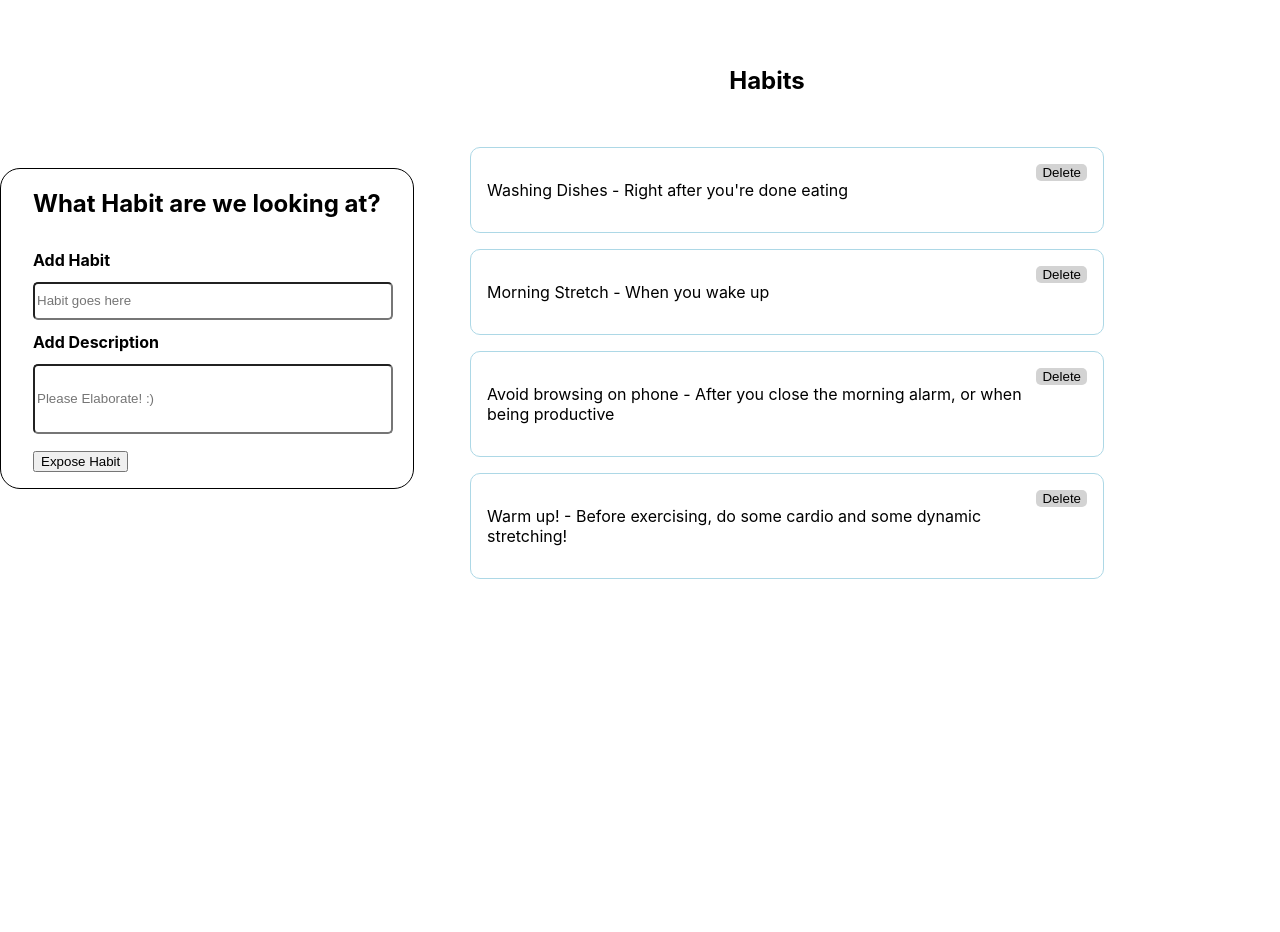
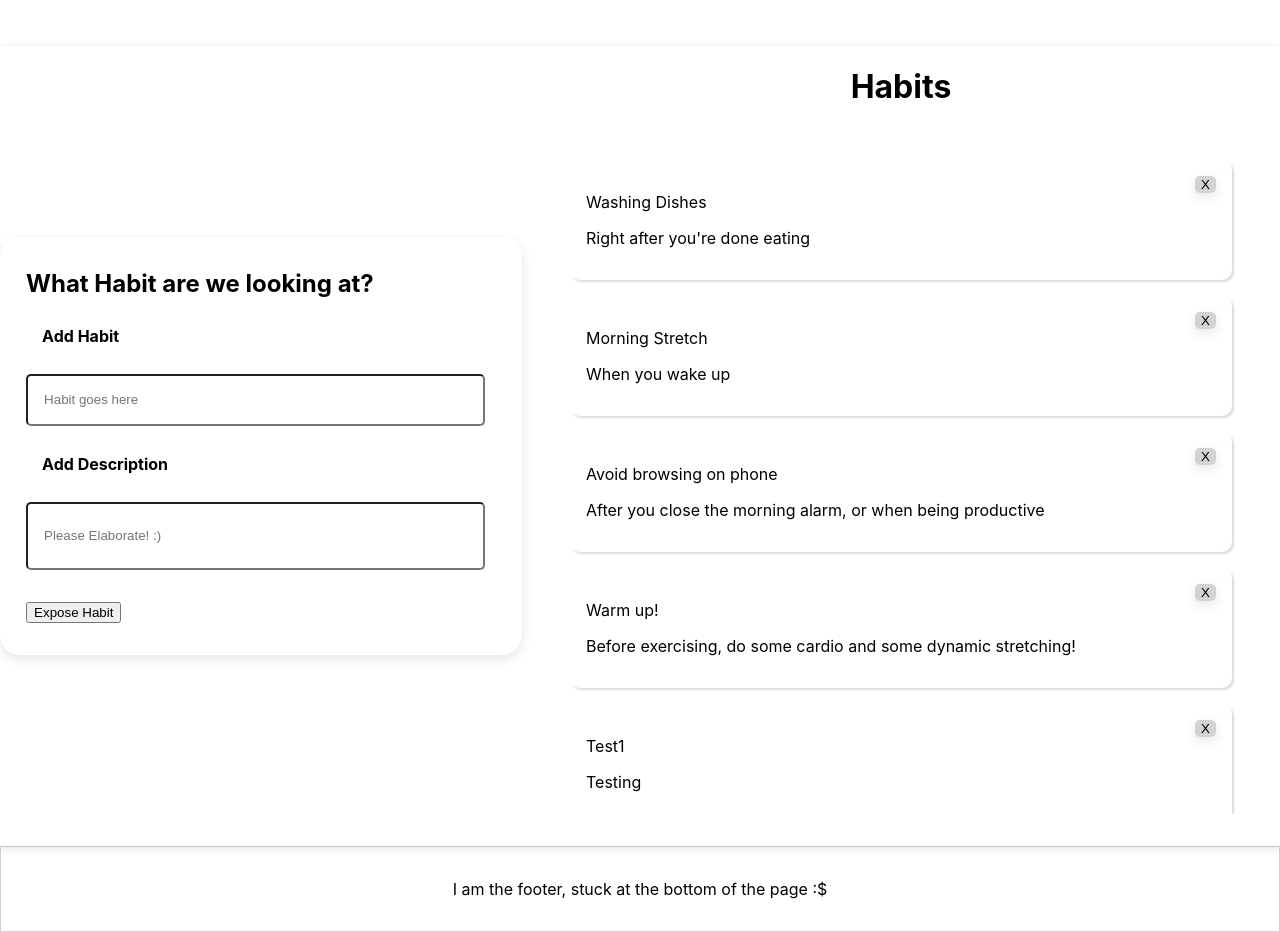
Before and after one commit to quentalala/habits, a React (Create React App) app: page / in a window 1280 px wide. Shown: the part 249-1181 px from the top of the page. Before the commit the page ends 860 px from the top, so only its background shows below. Built offline with nearby package versions, Linux system fonts and the light colour scheme; data requests are answered from the project's data file.

Commit message:
Edit styling of web page

```diff
--- a/db.json
+++ b/db.json
@@ -19,6 +19,36 @@
       "name": "Warm up!",
       "description": "Before exercising, do some cardio and some dynamic stretching!",
       "id": 4
+    },
+    {
+      "name": "Test1",
+      "description": "Testing",
+      "id": 5
+    },
+    {
+      "name": "Test2",
+      "description": "Testing",
+      "id": 6
+    },
+    {
+      "name": "Test3",
+      "description": "Testing",
+      "id": 7
+    },
+    {
+      "name": "Test4",
+      "description": "Testing",
+      "id": 8
+    },
+    {
+      "name": "Test5",
+      "description": "Testing",
+      "id": 9
+    },
+    {
+      "name": "Test6",
+      "description": "TESTING TESTING TESTING TESTING TESTING TESTING TESTING TESTING TESTING TESTING TESTING",
+      "id": 10
     }
   ]
 }
--- a/src/App.css
+++ b/src/App.css
@@ -14,15 +14,35 @@
 
 .habit__form_n_list {
   display: flex;
-  margin-right: 10rem;
+  justify-content: center;
+  height: 800px;
+
+  box-shadow: rgba(99, 99, 99, 0.2) 0px 2px 8px 0px;
 }
 
-ul {
-  list-style-type: none;
+/* Sticky, but not a fixed footer */
+html,
+body {
+  margin: 0;
+  padding: 0;
+  height: 100%;
 }
 
-.habits {
+.App {
   display: flex;
   flex-direction: column;
-  align-items: center;
+  min-height: 100vh;
 }
+
+.App {
+  flex: 1;
+}
+
+.footer {
+  flex-shrink: 0;
+}
+
+.footer {
+  text-align: center;
+  padding: 1em 0;
+}
--- a/src/App.js
+++ b/src/App.js
@@ -1,9 +1,11 @@
 import React, { useState, useEffect } from "react";
+import { DragDropContext, Droppable } from "react-beautiful-dnd";
 import "./App.css";
 import accessHabits from "./services/toBackend";
 import HabitLaws from "./components/HabitLaws";
 import Habit from "./components/Habit";
 import HabitForm from "./components/HabitForm";
+import Footer from "./components/footer/Footer";
 
 // import Quotes from "./components/Quotes";
 
@@ -53,6 +55,8 @@ function App() {
   };
 
   return (
+    <>
+      <div className="App">
         <div className="container">
           <h1 className="title">Handsome Habits</h1>
 
@@ -65,11 +69,16 @@ function App() {
               newDescription={newDescription}
               handleDescriptionChange={handleDescriptionChange}
               addHabit={addHabit}
+              className="habit-form"
             />
 
+            <div className="display-habits">
+              <h1>Habits</h1>
               <div className="habits">
-          <h2>Habits</h2>
-          <ul>
+                <DragDropContext>
+                  <Droppable droppableId="habits">
+                    {(provided) => (
+                      <ul {...provided.droppableProps} ref={provided.innerRef}>
                         {habits.map((habit) => {
                           return (
                             <Habit
@@ -82,6 +91,10 @@ function App() {
                           );
                         })}
                       </ul>
+                    )}
+                  </Droppable>
+                </DragDropContext>
+              </div>
             </div>
           </div>
 
@@ -96,6 +109,9 @@ function App() {
 
           {/* <Quotes /> */}
         </div>
+      </div>
+      <Footer />
+    </>
   );
 }
 
--- a/src/components/Habit.css
+++ b/src/components/Habit.css
@@ -1,9 +1,36 @@
+/* For Habits List */
+ul {
+  list-style-type: none;
+  padding: 0;
+}
+
+.display-habits {
+  display: flex;
+  flex-direction: column;
+  align-items: center;
+}
+
+.habits {
+  display: flex;
+  flex-direction: column;
+  align-items: center;
+  overflow: scroll;
+  width: auto;
+
+  margin: 0 2rem 2rem;
+}
+
+/* For individual Habits */
 .habit {
-  border: 1px solid lightblue;
+  /* border: 1px solid lightblue; */
   border-radius: 10px;
   padding: 1rem;
   margin: 1rem;
-  width: 600px;
+  /* Width is the same size as form-contents */
+  width: 630px;
+  white-space: normal;
+
+  box-shadow: rgba(0, 0, 0, 0.15) 1.95px 1.95px 2.6px;
 }
 
 .delete-habit {
@@ -12,6 +39,7 @@
   float: right;
 
   background-color: lightgrey;
+  box-shadow: rgba(0, 0, 0, 0.1) 0px 4px 12px;
 }
 
 .delete-habit:hover {
--- a/src/components/Habit.jsx
+++ b/src/components/Habit.jsx
@@ -9,11 +9,10 @@ const Habit = ({ identification, name, desc, handleDeleteHabit }) => {
         onClick={() => handleDeleteHabit(identification)}
         className="delete-habit"
       >
-        Delete
+        X
       </button>
-      <p>
-        {name} - {desc}
-      </p>
+      <p>{name}</p>
+      <p>{desc}</p>
     </li>
   );
 };
--- a/src/components/HabitForm.css
+++ b/src/components/HabitForm.css
@@ -1,28 +1,38 @@
 .add-habit-container {
   display: flex;
-  margin: auto;
+  justify-content: center;
+  align-items: center;
+  margin: auto 0 auto;
+
+  height: auto;
   width: 700px;
 
   border-radius: 20px;
-  border: 1px solid black;
+  /* border: 1px solid black; */
+  box-shadow: rgba(0, 0, 0, 0.1) 0px 4px 12px;
 }
 
 .form-contents {
+  height: auto;
   width: 90%;
-  margin-left: 2rem;
-  /* border: 1px solid lightgrey; */
+}
+
+.form-contents h2 {
+  margin: 2rem 0 0;
 }
 
 .habit-name {
-  height: 2rem;
-  width: 95%;
+  height: 3rem;
+  width: 90%;
   border-radius: 5px;
+  padding: 0 1rem 0;
 }
 
 .habit-desc {
   height: 4rem;
-  width: 95%;
+  width: 90%;
   border-radius: 5px;
+  padding: 0 1rem 0;
 }
 
 .add-habit {
@@ -32,11 +42,11 @@
 }
 
 .add-habit h4 {
-  padding: 0;
+  padding: 1rem;
   margin: 0.75rem 0;
 }
 
 .add-habit-container button {
   justify-content: right;
-  margin-bottom: 1rem;
+  margin: 1rem 0 2rem;
 }
--- /dev/null
+++ b/src/components/footer/Footer.css
@@ -0,0 +1,7 @@
+.footer-content {
+  padding: 1rem;
+}
+
+.footer {
+  border: 1px solid lightgray;
+}
--- /dev/null
+++ b/src/components/footer/Footer.jsx
@@ -0,0 +1,14 @@
+import React from "react";
+import "./Footer.css";
+
+const Footer = () => {
+  return (
+    <div className="footer">
+      <div className="footer-content">
+        I am the footer, stuck at the bottom of the page :$
+      </div>
+    </div>
+  );
+};
+
+export default Footer;
```
Lines whose indentation alone changed are shown as unchanged.
